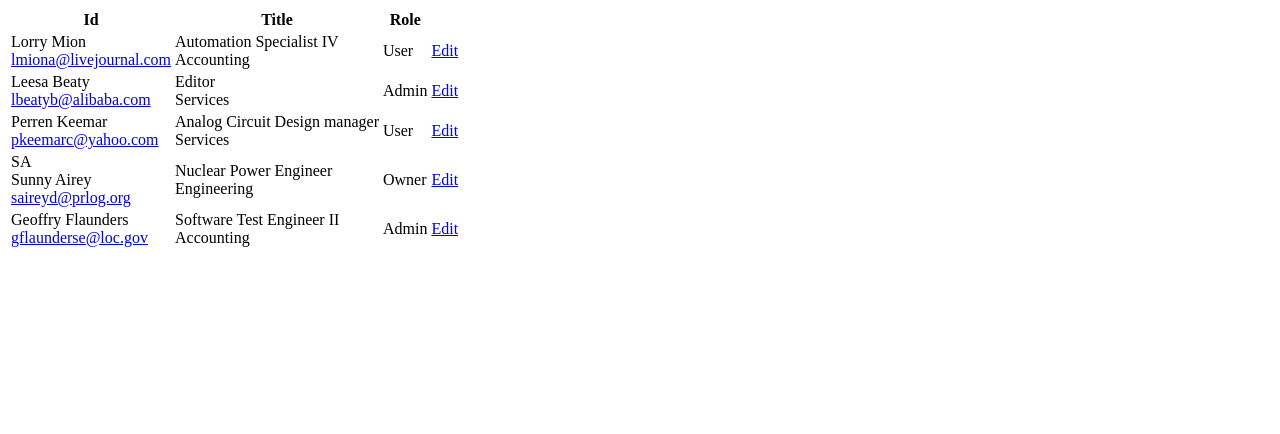
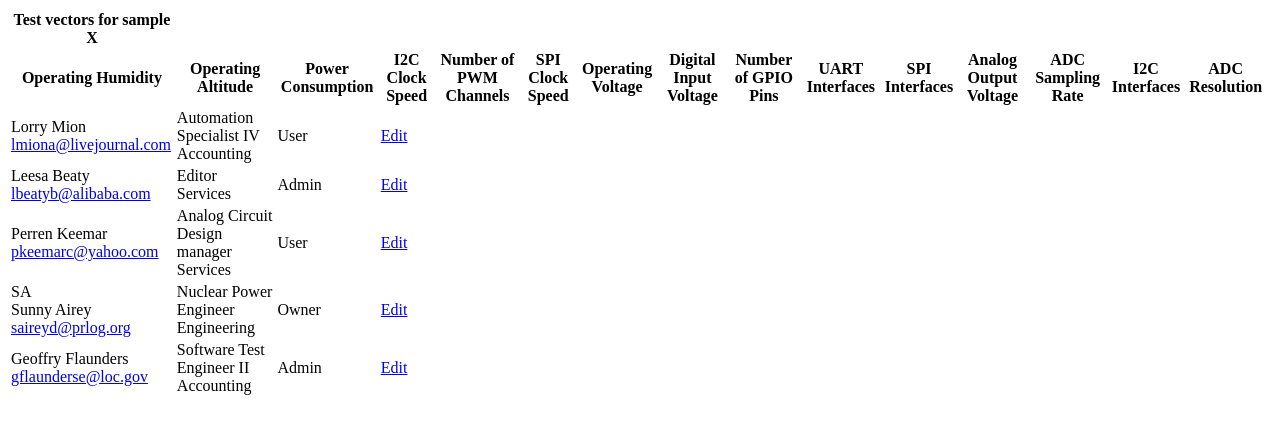
Before and after one commit to ntafra00/stem-games-fe, a React (Vite) app: page /table in a window 1280 px wide. Shown: the top 434 px of the page. Built offline with nearby package versions, Linux system fonts and the light colour scheme.

Commit message:
Reading parameters columns in table

```diff
--- a/src/pages/table/index.jsx
+++ b/src/pages/table/index.jsx
@@ -1,22 +1,23 @@
 import React from "react";
+import {getParametars} from "../../utils";
 
 const Table = () => {
-
+    const nameOfFamily = "L1"
   return (
     <div className="page page-center">
       <div className="card card-md">
         <div className="card-body">
           <table className="table table-vcenter card-table">
             <thead>
+             <tr>
+                <th className="text-center">Test vectors for sample X</th>
+             </tr>
               <tr>
-                {/* {columns.map((product) => {
+                {getParametars(nameOfFamily).map((parameter) => {
                 return (
-                    <th key={product.id} />
+                    <th key={parameter.id}>{parameter.name}</th>
                 )
-            })} */}
-                <th>Id</th>
-                <th>Title</th>
-                <th>Role</th>
+            })}
                 <th className="w-1"></th>
               </tr>
             </thead>
--- a/src/utils/index.js
+++ b/src/utils/index.js
@@ -18,14 +18,13 @@ export const getProductNames = (key) => {
 };
 
 
-export const getParametars = (key, id) => {
+export const getParametars = (key) => {
     return projects[key].Project.InputConditions.map((condition) => {
         return {
             id: condition.Id,
             name: condition.Parameter,
             min: condition.Min,
             max: condition.Max,
-            unit: condition.Unit,
         }
     })
 }
```
